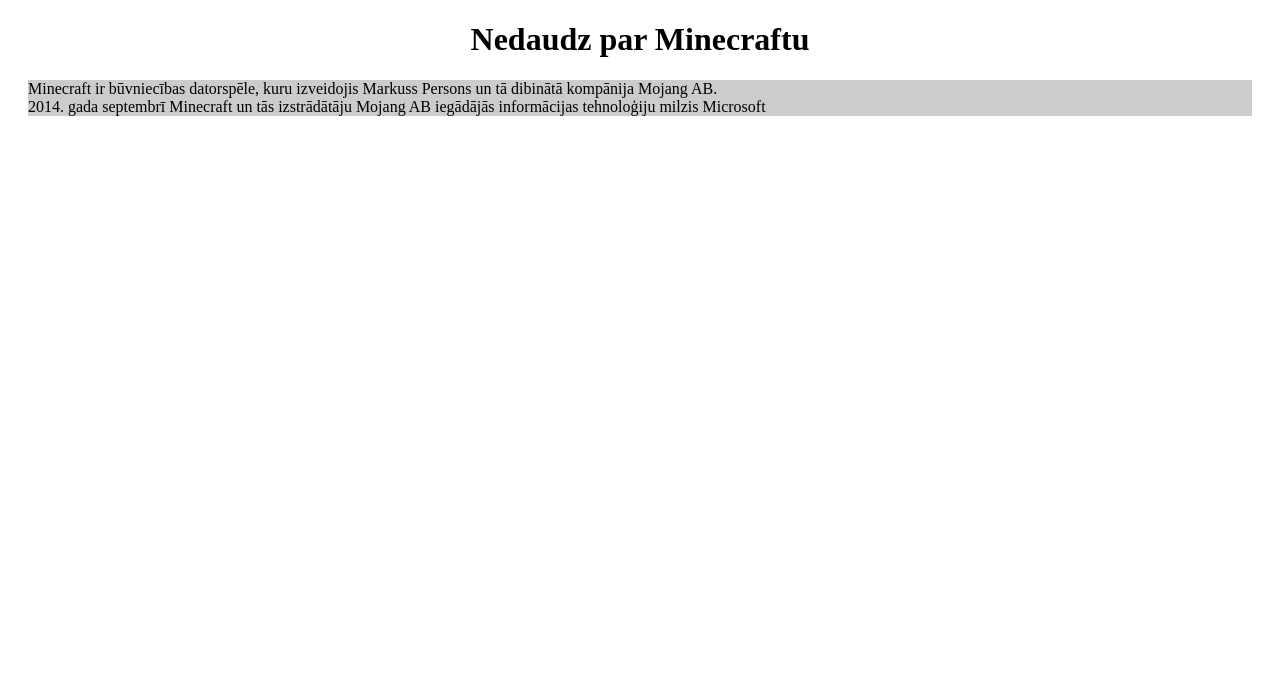
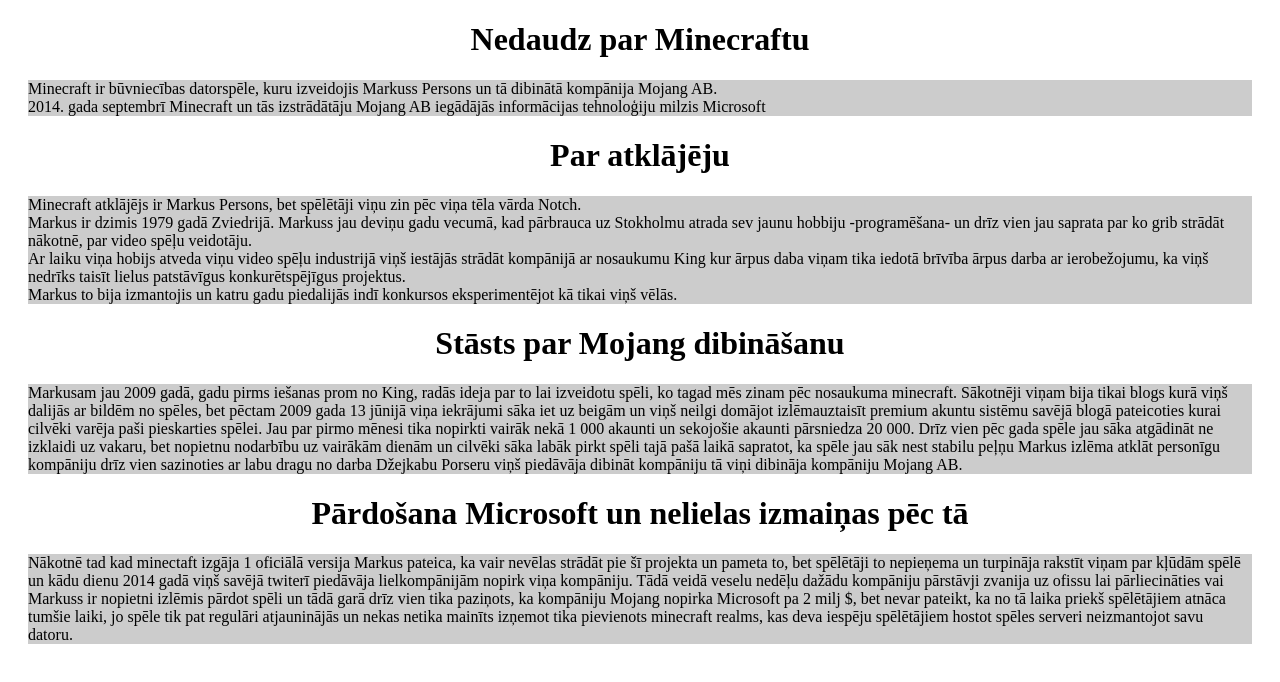
Before and after one commit to Death-Warrior/Minecraft-fan-website, a plain HTML site: page Vesture/vesture.html in a window 1280 px wide. Drawn offline with Linux system fonts and the light colour scheme.

Commit message:
Sagatavoju tekstu (mareks)

```diff
--- a/Vesture/vesture.html
+++ b/Vesture/vesture.html
@@ -13,6 +13,45 @@
       </h1>
       <p class="stst">Minecraft ir būvniecības datorspēle, kuru izveidojis Markuss Persons un tā dibinātā kompānija Mojang AB.<br>
       2014. gada septembrī Minecraft un tās izstrādātāju Mojang AB iegādājās informācijas tehnoloģiju milzis Microsoft </p>
+      <h1>
+        Par atklājēju
+      </h1>
+      <p class="stst">
+        Minecraft atklājējs ir Markus Persons, bet spēlētāji viņu zin pēc viņa tēla vārda Notch.<br>
+Markus ir dzimis 1979 gadā Zviedrijā. Markuss jau deviņu gadu vecumā, kad pārbrauca uz Stokholmu
+atrada sev jaunu hobbiju -programēšana- un drīz vien jau saprata par ko grib strādāt nākotnē, par
+video spēļu veidotāju.<br> Ar laiku viņa hobijs atveda viņu video spēļu industrijā viņš iestājās strādāt
+kompānijā ar nosaukumu King kur ārpus daba viņam tika iedotā brīvība ārpus darba ar ierobežojumu, ka
+viņš nedrīks taisīt lielus patstāvīgus konkurētspējīgus projektus.<br> Markus to bija izmantojis un katru gadu
+piedalijās indī konkursos eksperimentējot kā tikai viņš vēlās.
+      </p>
+      <h1>
+        Stāsts par Mojang dibināšanu
+      </h1>
+      <p class="stst">
+        Markusam jau 2009 gadā, gadu pirms iešanas prom no King, radās ideja par to lai izveidotu spēli,
+ko tagad mēs zinam pēc nosaukuma minecraft. Sākotnēji viņam bija tikai blogs kurā viņš dalijās
+ar bildēm no spēles, bet pēctam 2009 gada 13 jūnijā  viņa iekrājumi sāka iet uz beigām un viņš neilgi
+domājot izlēmauztaisīt premium akuntu sistēmu savējā blogā pateicoties kurai cilvēki varēja paši
+pieskarties spēlei. Jau par pirmo mēnesi tika nopirkti vairāk nekā 1 000 akaunti un sekojošie akaunti
+pārsniedza 20 000. Drīz vien pēc gada spēle jau sāka atgādināt ne izklaidi uz vakaru, bet nopietnu
+nodarbību uz vairākām dienām un cilvēki sāka labāk pirkt spēli tajā pašā laikā sapratot, ka spēle
+jau sāk nest stabilu peļņu Markus izlēma atklāt personīgu kompāniju drīz vien sazinoties ar labu
+dragu no darba Džejkabu Porseru viņš piedāvāja dibināt kompāniju tā viņi dibināja kompāniju Mojang AB.
+      </P>
+      <h1>
+        Pārdošana Microsoft un nelielas izmaiņas pēc tā
+      </h1>
+      <p class="stst">
+        Nākotnē tad kad minectaft izgāja 1 oficiālā versija Markus pateica, ka vair nevēlas strādāt pie šī projekta
+un pameta to, bet spēlētāji to nepieņema un turpināja rakstīt viņam par kļūdām spēlē un kādu dienu 2014
+gadā viņš savējā twiterī piedāvāja lielkompānijām nopirk viņa kompāniju. Tādā veidā veselu nedēļu
+dažādu kompāniju pārstāvji zvanija uz ofissu lai pārliecināties vai Markuss ir nopietni izlēmis pārdot
+spēli un tādā garā drīz vien tika paziņots, ka kompāniju Mojang nopirka Microsoft pa 2 milj $, bet nevar
+pateikt, ka no tā laika priekš spēlētājiem atnāca tumšie laiki, jo spēle tik pat regulāri atjauninājās un
+nekas netika mainīts izņemot tika pievienots minecraft realms, kas deva iespēju spēlētājiem hostot
+spēles serveri neizmantojot savu datoru.
+      </p>
     <div>
   </body>
 </html>
```
